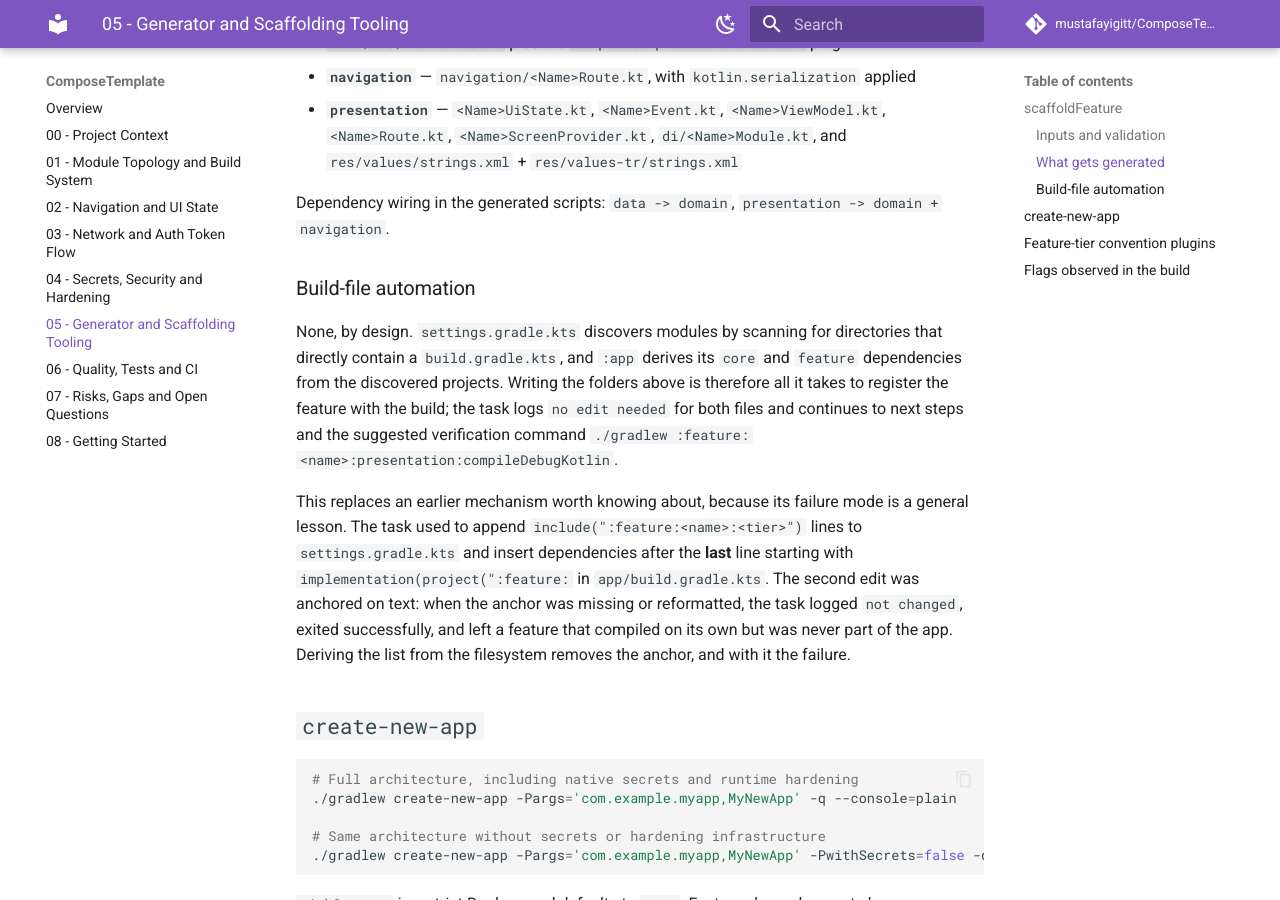
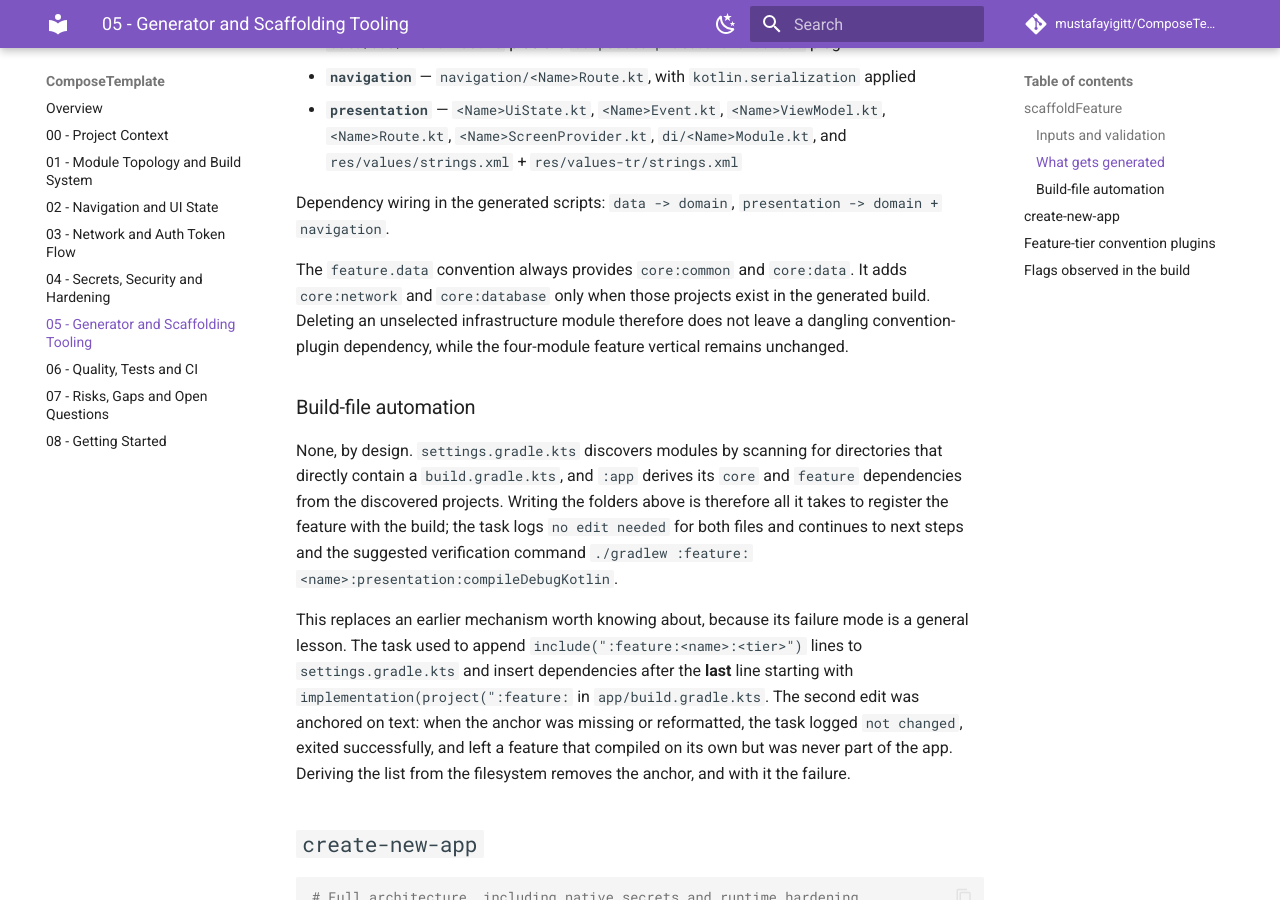
Before and after one commit to mustafayigitt/ComposeTemplate, an MkDocs documentation site: the page built from wiki/05-generator-and-scaffolding.md, in a window 1280 px wide and 900 px high, scrolled down 904 px. Built offline with MkDocs 1.6.1 and Material for MkDocs 9.7.7, drawn with Linux system fonts in a browser that asks for light colours; comment, search, counter and statistics services are not loaded.

Commit message:
refactor: make feature data infrastructure optional

```diff
--- a/wiki/05-generator-and-scaffolding.md
+++ b/wiki/05-generator-and-scaffolding.md
@@ -30,6 +30,8 @@ Always all four sub-modules, each with its own `build.gradle.kts` applying the m
 - **`presentation`** — `<Name>UiState.kt`, `<Name>Event.kt`, `<Name>ViewModel.kt`, `<Name>Route.kt`, `<Name>ScreenProvider.kt`, `di/<Name>Module.kt`, and `res/values/strings.xml` + `res/values-tr/strings.xml`
 
 Dependency wiring in the generated scripts: `data -> domain`, `presentation -> domain + navigation`.
+
+The `feature.data` convention always provides `core:common` and `core:data`. It adds `core:network` and `core:database` only when those projects exist in the generated build. Deleting an unselected infrastructure module therefore does not leave a dangling convention-plugin dependency, while the four-module feature vertical remains unchanged.
 
 ### Build-file automation
 
```
Also changed, not shown: build-logic/README.md (+2 -1 lines), 1 other file.
